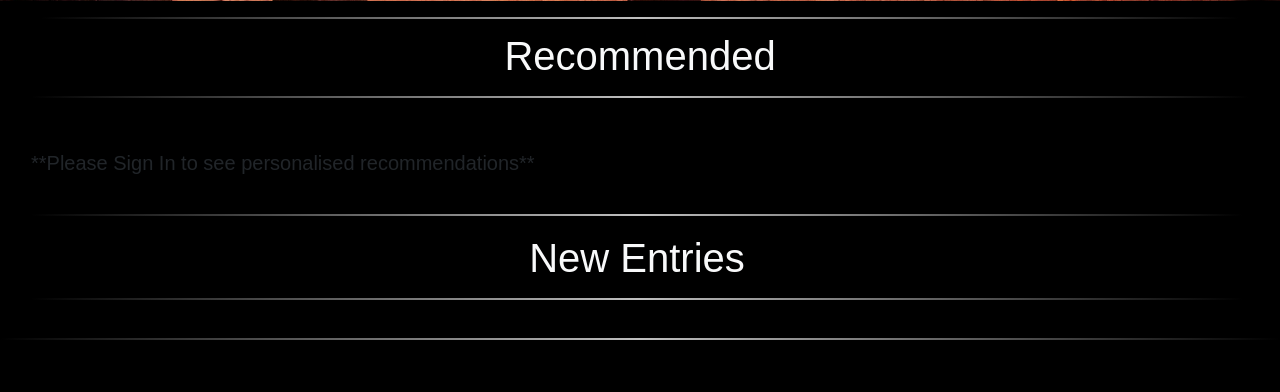
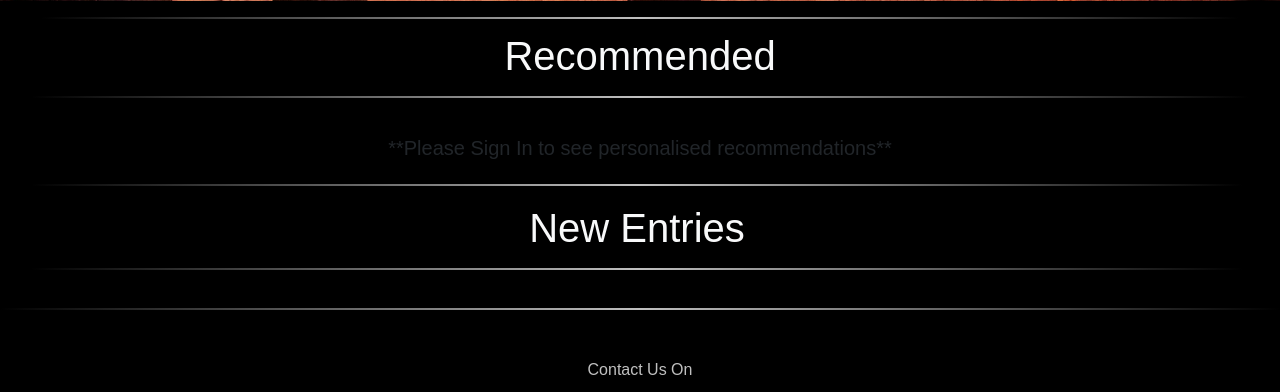
Before and after one commit to randazzle/NewMinorProjectDjango, a Django app: page /home in a window 1280 px wide. Shown: the part 541-933 px from the top of the page. Run offline with Django 3.2, Linux system fonts and the light colour scheme; data that the repository does not hold is empty; some libraries are stand-ins or nearby versions.

Commit message:
minor design changes

```diff
--- a/articles/templates/articles/article_list.html
+++ b/articles/templates/articles/article_list.html
@@ -115,7 +115,7 @@
           </div>
           {% endfor %}
         {% else %}
-          <h5 style="margin:15px ;"> **Please Sign In to see personalised recommendations**</h4>
+          <h5 style="margin: auto ;"> **Please Sign In to see personalised recommendations**</h4>
         {% endif %}
 
         <!-- <div class="col-lg-4 col-md-4 col-12">
```
